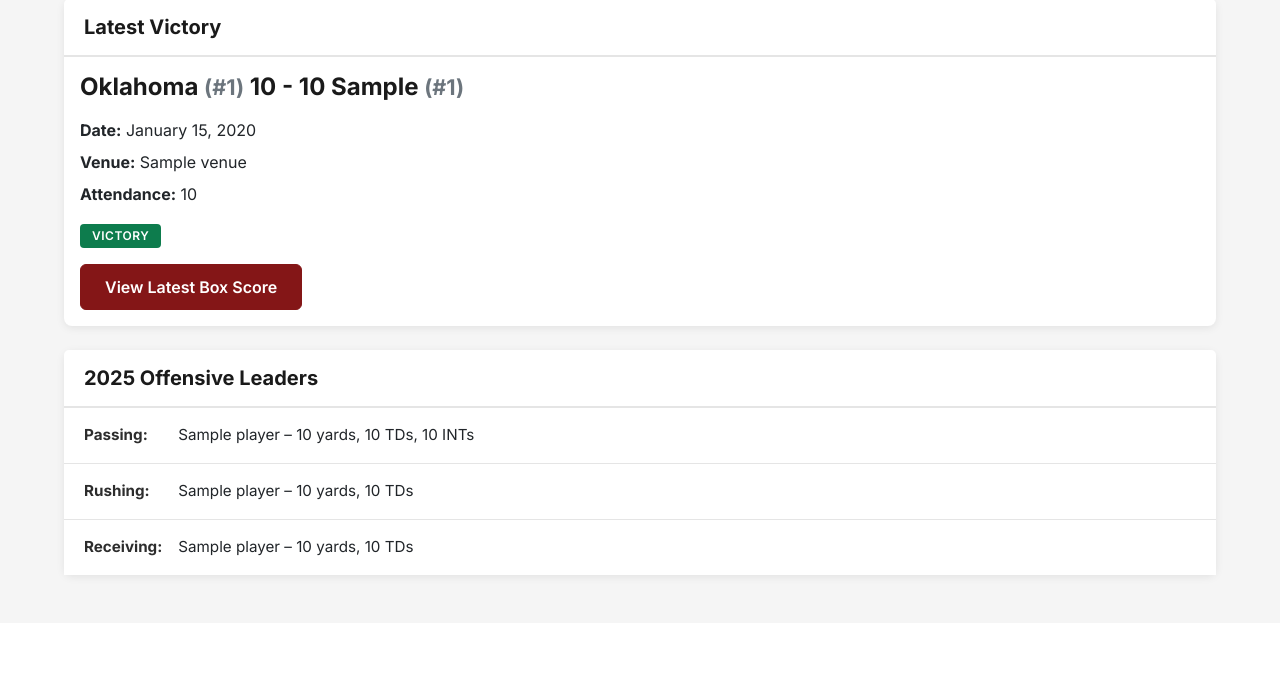
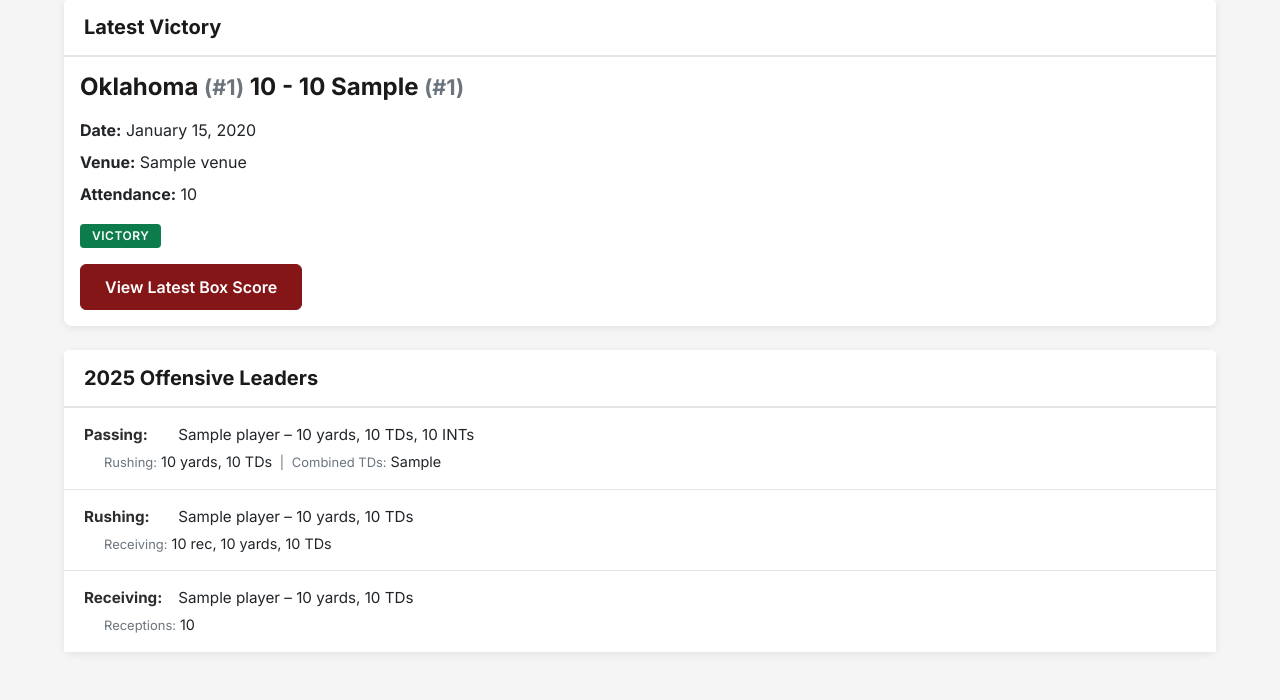
Before and after one commit to jacobrluttrull/oklahoma_sooners_dashboard, a Django app: template templates/stats/home.html in a window 1280 px wide. Shown: the part 739-1439 px from the top of the page. Before the commit the page ends 1320 px from the top, so only its background shows below. Run offline with Django 5.2, Linux system fonts and the light colour scheme; the template is opened without the code that fills it: most values are stand-ins (such as "Sample title", 1, 10 or a date in 2020).

Commit message:
Add extra player stats for QBs, RBs, and WRs in views and update home.html for display

```diff
--- a/templates/stats/home.html
+++ b/templates/stats/home.html
@@ -139,27 +139,66 @@
         <div class="card-body" style="padding: 0;">
             <ul class="list-group list-group-flush">
                 <li class="list-group-item">
+                    <div style="margin-bottom: 0.25rem;">
                         <strong>Passing:</strong>
                         {% if passing_leader %}
-                        {{ passing_leader.player }} – {{ passing_leader.stat }} yards, {{ passing_tds.stat }} TDs, {{ passing_leader_interceptions.stat}} INTs
+                            {{ passing_leader.player }} – {{ passing_leader.stat }} yards, {{ passing_tds.stat }} TDs, {{ passing_leader_interceptions.stat }} INTs
                         {% else %}
                             N/A
                         {% endif %}
+                    </div>
+                    {% if passing_leader %}
+                        <div style="font-size: 0.9rem; padding-left: 1.25rem;">
+                            <span class="text-muted">Rushing:</span>
+                            <span>
+                                {% if qb_rushing_yards %}
+                                    {{ qb_rushing_yards.stat }} yards, {{ qb_rushing_tds.stat }} TDs
+                                {% else %}
+                                    0 yards, 0 TDs
+                                {% endif %}
+                            </span>
+                            <span class="text-muted">&nbsp;|&nbsp;</span>
+                            <span class="text-muted">Combined TDs:</span>
+                            <span>{{ qb_combined_tds }}</span>
+                        </div>
+                    {% endif %}
                 </li>
                 <li class="list-group-item">
+                    <div style="margin-bottom: 0.25rem;">
                         <strong>Rushing:</strong>
                         {% if rushing_leader %}
                             {{ rushing_leader.player }} – {{ rushing_leader.stat }} yards, {{ rushing_tds.stat }} TDs
                         {% else %}
                             N/A
                         {% endif %}
+                    </div>
+                    {% if rushing_leader %}
+                        <div style="font-size: 0.9rem; padding-left: 1.25rem;">
+                            <span class="text-muted">Receiving:</span>
+                            <span>
+                                {% if rb_receptions %}
+                                    {{ rb_receptions.stat }} rec, {{ rb_receiving_yards.stat }} yards, {{ rb_receiving_tds.stat }} TDs
+                                {% else %}
+                                    0 rec, 0 yards, 0 TDs
+                                {% endif %}
+                            </span>
+                        </div>
+                    {% endif %}
                 </li>
                 <li class="list-group-item">
+                    <div style="margin-bottom: 0.25rem;">
                         <strong>Receiving:</strong>
                         {% if receiving_leader %}
                             {{ receiving_leader.player }} – {{ receiving_leader.stat }} yards, {{ receiving_tds.stat }} TDs
                         {% else %}
                             N/A
+                        {% endif %}
+                    </div>
+                    {% if receiving_leader and wr_receptions %}
+                        <div style="font-size: 0.9rem; padding-left: 1.25rem;">
+                            <span class="text-muted">Receptions:</span>
+                            <span>{{ wr_receptions.stat }}</span>
+                        </div>
                     {% endif %}
                 </li>
             </ul>
```
Also changed, not shown: stats/views.py (+22 -0 lines). Lines whose indentation alone changed are shown as unchanged.
